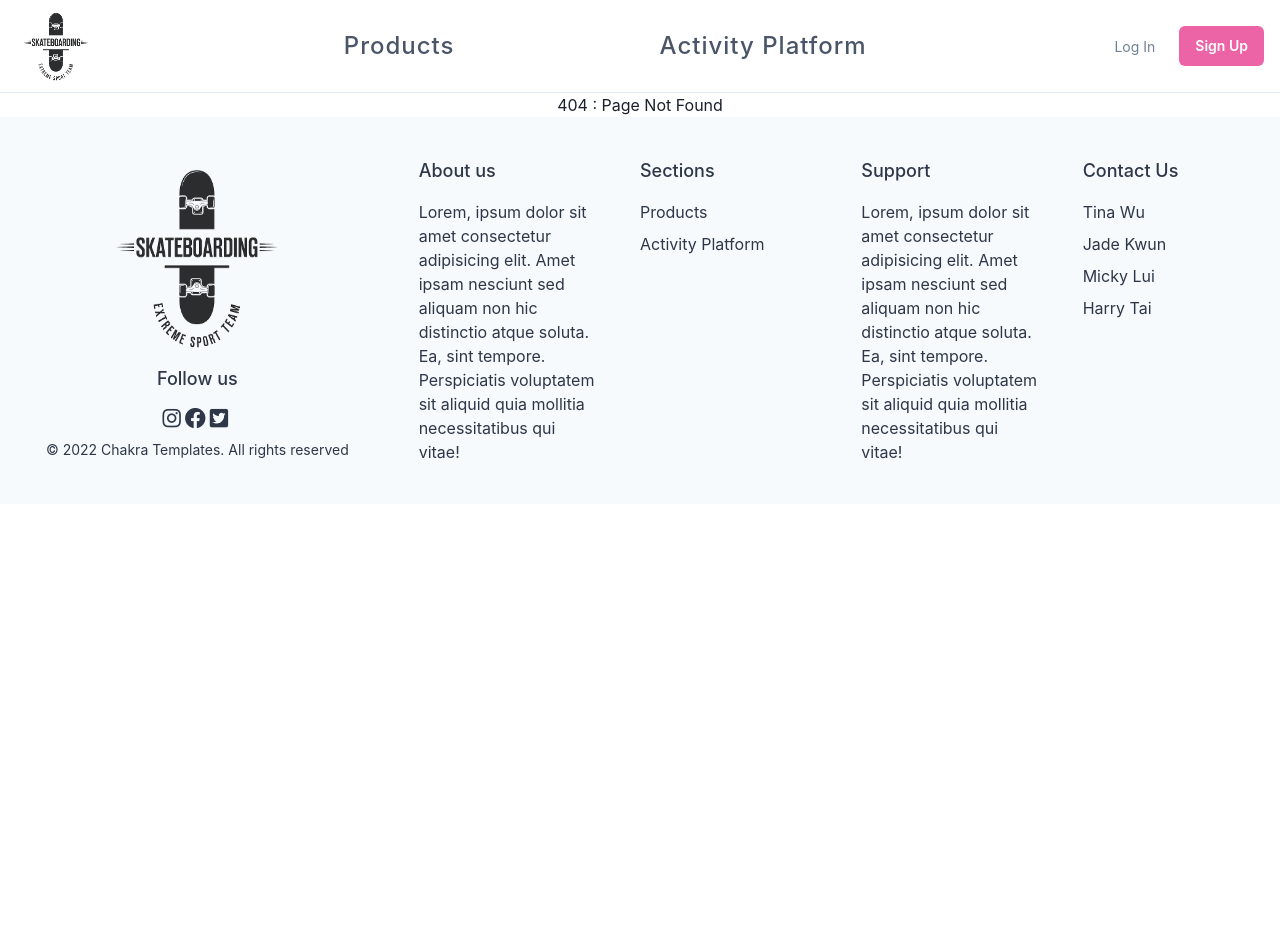
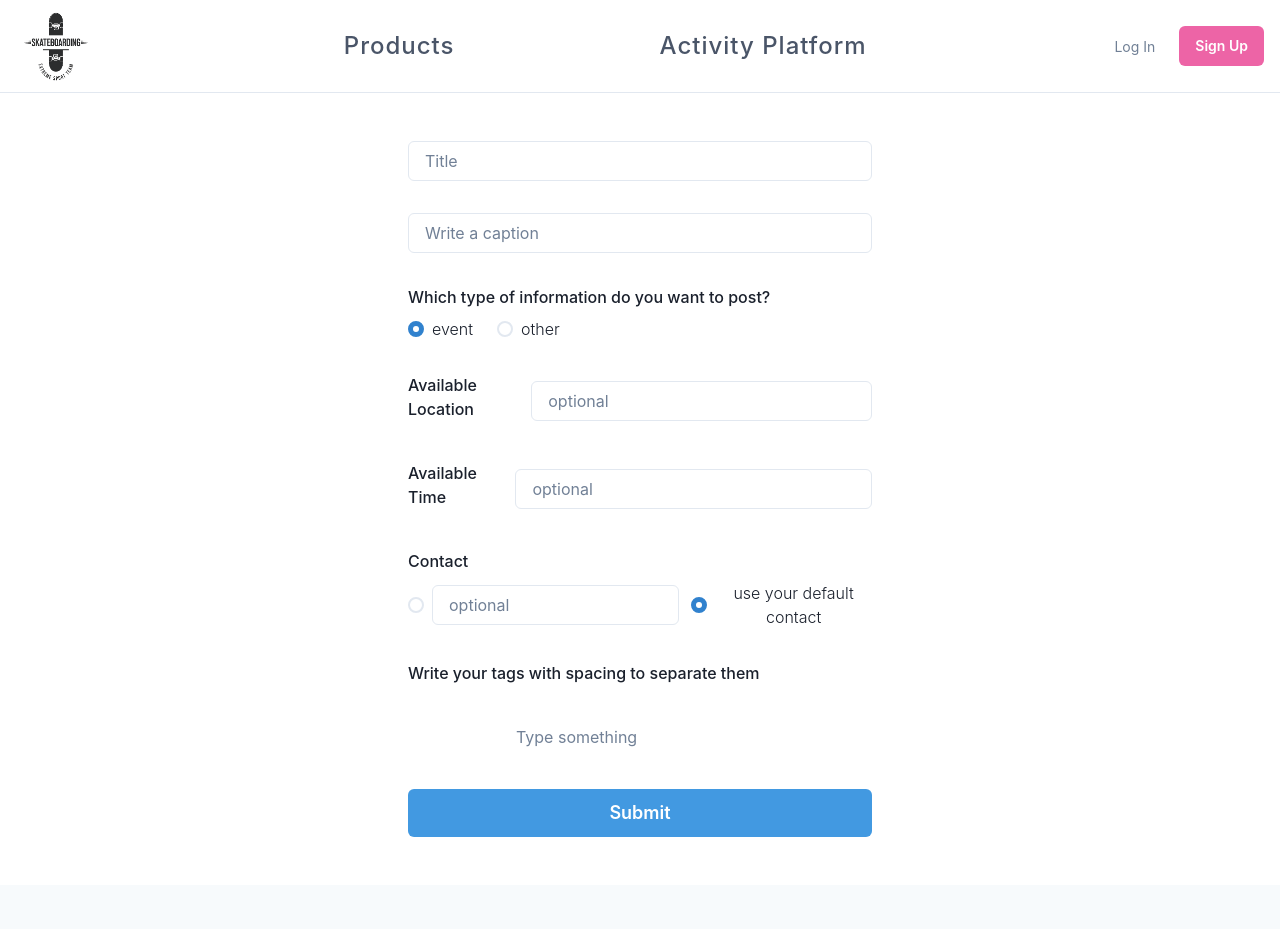
Before and after one commit to Mickylui/cap_project, a React (Create React App) app in the folder my-app/: page /posts/form in a window 1280 px wide. Shown: the top 929 px of the page. Before the commit the page ends 800 px from the top, so only its background shows below. Built offline with nearby package versions, Linux system fonts and the light colour scheme.

Commit message:
add postform

```diff
--- a/my-app/package.json
+++ b/my-app/package.json
@@ -37,6 +37,7 @@
     "react-router": "^6.3.0",
     "react-router-dom": "^6.3.0",
     "react-scripts": "5.0.1",
+    "react-tag-input": "^6.8.1",
     "redux": "^4.2.0",
     "redux-logger": "^3.0.6",
     "redux-thunk": "^2.4.1",
--- a/my-app/src/App.tsx
+++ b/my-app/src/App.tsx
@@ -18,6 +18,7 @@ import { getUserDataJWTFetch } from "./Api/AccountFetch";
 import { Slideshow } from "./Components/AutoSlider";
 import CompleteForm from "./Pages/User/CompleteForm";
 import ReportUser from "./Pages/User/ReportUser";
+import PostForm from "./Pages/Platform/PostForm";
 
 function App() {
     const isLoggedIn = useSelector((state: RootState) => state.account.isLoggedIn);
@@ -53,6 +54,7 @@ function App() {
                     <Route path="products" element={<Products />} />
                     <Route path="productDetail" element={<ProductDetail />} />
                     <Route path="posts" element={<SocialPlatform />} />
+                    <Route path="posts/form" element={<PostForm />} />
                     {/* temp: */}
                     <Route path="slider" element={<Slideshow />} />
                     {/* <Route path={routes.postItem({item_id:':item_id'})} element={ <PostDetail /> }/> */}
--- /dev/null
+++ b/my-app/src/Components/TagsInput.tsx
@@ -0,0 +1,30 @@
+import { useState } from 'react'
+// import from "./css/TagsInput.css";
+
+function TagsInput() {
+    const [tags, setTags] = useState([])
+
+    function handleKeyDowm(e: { key: string; target: { value: any } }) {
+        if(e.key !== 'Enter') return
+        const value = e.target.value
+        if(!value.trim()) return
+        setTags([...tags, value])
+    }
+    return (
+        <div className='tags-input-container'>
+            {/* <div className='tag-item'>
+                <span className='text'>hello</span>
+                <span className='close'>&times;</span>
+            </div> */}
+            {tags.map((tag, index) => {
+                <div className='tag-item'>
+                    <span className='text'>{tag}</span>
+                    <span className='close'>&times;</span>
+                </div>
+            })}
+            <input type="text" placeholder='Type something' className='tags-input'></input>
+        </div>
+    );
+}
+
+export default TagsInput;
--- /dev/null
+++ b/my-app/src/Components/css/TagsInput.css
@@ -0,0 +1,30 @@
+.tags-input-container {
+    border: 2px solid black;
+    padding: .5em;
+    border-radius: 3px;
+    margin-top: 1em;
+    display: flex;
+    align-items: center;
+    flex-wrap: wrap;
+    gap: .5em;
+}
+
+.tag-item {
+    background-color: rgb(218, 216, 216);
+    display: inline-block;
+    padding: .5em .75em;
+    border-radius: 20px;
+}
+
+.tag-item .close {
+    height: 20px;
+    width: 20px;
+    background-color: rgb(48, 48, 48);
+    color: white;
+    border-radius: 50%;
+    display: inline-flex;
+    justify-content: center;
+    align-items: center;
+    margin-left: .5em;
+    font-size: 18px;
+}
--- a/my-app/src/Pages/Platform/PostForm.tsx
+++ b/my-app/src/Pages/Platform/PostForm.tsx
@@ -1,132 +1,80 @@
-import React, {useState} from "react";
-import { Box, Image, SimpleGrid, Tag, TagLabel, Avatar } from "@chakra-ui/react";
-import { FaHeart } from "react-icons/fa";
-import PostItem from "./PostItem";
-import { useSelector, useDispatch } from "react-redux";
-import { RootState } from "../../Redux/state";
-import { addPostListAction } from "../../Redux/activity-platform/action";
+import {
+    FormControl,
+    FormLabel,
+    FormErrorMessage,
+    FormHelperText,
+    Input,
+    Select,
+    HStack,
+    Radio,
+    RadioGroup,
+    Stack,
+    Button,
+} from "@chakra-ui/react";
+import TagsInput from "../../Components/TagsInput";
+
+function PostForm() {
+    return (
+        <div>
+            <Stack spacing={8} mx={"auto"} maxW={"lg"} py={12} px={6}>
+            <FormControl isRequired>
+                <Input placeholder="Title" />
+            </FormControl>
+            <FormControl isRequired>
+                <Input placeholder="Write a caption" />
+            </FormControl>
+            <FormControl as="fieldset">
+                <FormLabel as="legend">Which type of information do you want to post?</FormLabel>
+                <RadioGroup defaultValue="event">
+                    <HStack spacing="24px">
+                        <Radio value="event">event</Radio>
+                        <Radio value="other">other</Radio>
+                    </HStack>
+                </RadioGroup>
+            </FormControl>
+            <FormControl>
+                <HStack spacing="12px">
+                    <FormLabel>Available Location</FormLabel>
+                    <Input type="text" placeholder="optional" />
+                </HStack>
+            </FormControl>
+            <FormControl>
+                <HStack spacing="12px">
+                    <FormLabel>Available Time</FormLabel>
+                    <Input type="text" placeholder="optional" />
+                </HStack>
+            </FormControl>
+            <FormControl>
+                <FormLabel as="legend">Contact</FormLabel>
+                <RadioGroup defaultValue="default">
+                    <HStack spacing="12px">
+                        <Radio>
+                            <Input placeholder="optional" />
+                        </Radio>
+                        <Radio value="default">use your default contact</Radio>
+                    </HStack>
+                </RadioGroup>
+            </FormControl>
+
+                <FormLabel>Write your tags with spacing to separate them</FormLabel>
+                <TagsInput />
 
 
-
-function PostForm() {
-// function PostForm({ children }: React.PropsWithChildren) {
-//     const postIdList = useSelector((state: RootState) => state.postList.map(item => item.id));
-
-//     const [newPost, setNewPost] = useState('')
-//     const dispatch = useDispatch()
-
-//     function addPost() {
-//         dispatch(addPostListAction(newPost))
-//         setNewPost('')
-//     }
-    const postItem = {
-        imageUrl: "./SkateBoardLogo.png",
-        imageAlt: "SkateBoardLogo",
-        title: "Fancy Style Design",
-        description: "My 1st design when I was 15",
-    };
-    const userName = "Jason";
-    const numLikes = 190;
-
-
-    return (
-        <div>
-            <>
-
-                {/* <PostItem /> */}
-
-                <SimpleGrid columns={[2, null, 3]} spacing="40px" margin="5rem">
-
-                    <Box maxW="sm"  borderRadius="lg" overflow="hidden">
-                        <Image src={postItem.imageUrl} alt={postItem.imageAlt} border="1px" borderRadius="lg"/>
-
-                        <Box p="6">
-                            <Box
-                                mt="1"
-                                fontWeight="semibold"
-                                as="h4"
-                                lineHeight="tight"
-                                noOfLines={1}
-                            >
-                                {postItem.title}
-                            </Box>
-
-                            <Box>{postItem.description}</Box>
-                        </Box>
-                        <Tag size="lg" colorScheme="none" borderRadius="full">
-                            <Avatar
-                                src="https://bit.ly/sage-adebayo"
-                                size="md"
-                                name="Segun Adebayo"
-                                ml={-1}
-                                mr={2}
-                            />
-                            <TagLabel>{userName}</TagLabel> <FaHeart color="red" /> {numLikes}
-                        </Tag>
-
-                    </Box>
-
-                    <Box maxW="sm"  borderRadius="lg" overflow="hidden">
-                        <Image src={postItem.imageUrl} alt={postItem.imageAlt} border="1px" borderRadius="lg"/>
-
-                        <Box p="6">
-                            <Box
-                                mt="1"
-                                fontWeight="semibold"
-                                as="h4"
-                                lineHeight="tight"
-                                noOfLines={1}
-                            >
-                                {postItem.title}
-                            </Box>
-
-                            <Box>{postItem.description}</Box>
-                        </Box>
-                        <Tag size="lg" colorScheme="none" borderRadius="full">
-                            <Avatar
-                                src="https://bit.ly/sage-adebayo"
-                                size="md"
-                                name="Segun Adebayo"
-                                ml={-1}
-                                mr={2}
-                            />
-                            <TagLabel>{userName}</TagLabel> <FaHeart color="red" /> {numLikes}
-                        </Tag>
-
-                    </Box>
-
-                    <Box maxW="sm"  borderRadius="lg" overflow="hidden">
-                        <Image src={postItem.imageUrl} alt={postItem.imageAlt} border="1px" borderRadius="lg"/>
-
-                        <Box p="6">
-                            <Box
-                                mt="1"
-                                fontWeight="semibold"
-                                as="h4"
-                                lineHeight="tight"
-                                noOfLines={1}
-                            >
-                                {postItem.title}
-                            </Box>
-
-                            <Box>{postItem.description}</Box>
-                        </Box>
-                        <Tag size="lg" colorScheme="none" borderRadius="full">
-                            <Avatar
-                                src="https://bit.ly/sage-adebayo"
-                                size="md"
-                                name="Segun Adebayo"
-                                ml={-1}
-                                mr={2}
-                            />
-                            <TagLabel>{userName}</TagLabel> <FaHeart color="red" /> {numLikes}
-                        </Tag>
-
-                    </Box>
-
-
-                </SimpleGrid>
-            </>
+            <Stack spacing={10} pt={2}>
+                <Button
+                    type="submit"
+                    loadingText="Submitting"
+                    size="lg"
+                    bg={"blue.400"}
+                    color={"white"}
+                    _hover={{
+                        bg: "blue.500",
+                    }}
+                >
+                    Submit
+                </Button>
+            </Stack>
+            </Stack>
         </div>
     );
 }
--- a/my-app/src/Pages/Platform/SocialPlatform.tsx
+++ b/my-app/src/Pages/Platform/SocialPlatform.tsx
@@ -1,8 +1,20 @@
 import { Button, Input } from '@chakra-ui/react';
+import { Box, Image, SimpleGrid, Tag, TagLabel, Avatar } from "@chakra-ui/react";
+import { FaHeart, FaPlusCircle } from "react-icons/fa";
+import { Link as RouteLink } from "react-router-dom";
+import { Link as ReachLink } from "@reach/router";
 import React from 'react';
 import PostForm from './PostForm';
 
 function SocialPlatform() {
+    const postItem = {
+        imageUrl: "./SkateBoardLogo.png",
+        imageAlt: "SkateBoardLogo",
+        title: "Fancy Style Design",
+        description: "My 1st design when I was 15",
+        userName: "Jason",
+        numLikes: 190,
+};
     return (
         <div>
             <Input
@@ -18,7 +30,102 @@ function SocialPlatform() {
                 <Button colorScheme="teal" size="md">
                     Search
                 </Button>
-            <PostForm />
+                <RouteLink to="form" >
+                <Button size="md">
+                    <FaPlusCircle />
+                </Button>
+                </RouteLink>
+            <SimpleGrid columns={[2, null, 3]} spacing="40px" margin="5rem">
+
+                    <Box maxW="sm"  borderRadius="lg" overflow="hidden">
+                        <Image src={postItem.imageUrl} alt={postItem.imageAlt} border="1px" borderRadius="lg"/>
+
+                        <Box p="6">
+                            <Box
+                                mt="1"
+                                fontWeight="semibold"
+                                as="h4"
+                                lineHeight="tight"
+                                noOfLines={1}
+                            >
+                                {postItem.title}
+                            </Box>
+
+                            <Box>{postItem.description}</Box>
+                        </Box>
+                        <Tag size="lg" colorScheme="none" borderRadius="full">
+                            <Avatar
+                                src="https://bit.ly/sage-adebayo"
+                                size="md"
+                                name="Segun Adebayo"
+                                ml={-1}
+                                mr={2}
+                            />
+                            <TagLabel>{postItem.userName}</TagLabel> <FaHeart color="red" /> {postItem.numLikes}
+                        </Tag>
+
+                    </Box>
+
+                    <Box maxW="sm"  borderRadius="lg" overflow="hidden">
+                        <Image src={postItem.imageUrl} alt={postItem.imageAlt} border="1px" borderRadius="lg"/>
+
+                        <Box p="6">
+                            <Box
+                                mt="1"
+                                fontWeight="semibold"
+                                as="h4"
+                                lineHeight="tight"
+                                noOfLines={1}
+                            >
+                                {postItem.title}
+                            </Box>
+
+                            <Box>{postItem.description}</Box>
+                        </Box>
+                        <Tag size="lg" colorScheme="none" borderRadius="full">
+                            <Avatar
+                                src="https://bit.ly/sage-adebayo"
+                                size="md"
+                                name="Segun Adebayo"
+                                ml={-1}
+                                mr={2}
+                            />
+                            <TagLabel>{postItem.userName}</TagLabel> <FaHeart color="red" /> {postItem.numLikes}
+                        </Tag>
+
+                    </Box>
+
+                    <Box maxW="sm"  borderRadius="lg" overflow="hidden">
+                        <Image src={postItem.imageUrl} alt={postItem.imageAlt} border="1px" borderRadius="lg"/>
+
+                        <Box p="6">
+                            <Box
+                                mt="1"
+                                fontWeight="semibold"
+                                as="h4"
+                                lineHeight="tight"
+                                noOfLines={1}
+                            >
+                                {postItem.title}
+                            </Box>
+
+                            <Box>{postItem.description}</Box>
+                        </Box>
+                        <Tag size="lg" colorScheme="none" borderRadius="full">
+                            <Avatar
+                                src="https://bit.ly/sage-adebayo"
+                                size="md"
+                                name="Segun Adebayo"
+                                ml={-1}
+                                mr={2}
+                            />
+                            <TagLabel>{postItem.userName}</TagLabel> <FaHeart color="red" /> {postItem.numLikes}
+                        </Tag>
+
+                    </Box>
+
+
+                </SimpleGrid>
         </div>
     );
 }
--- a/my-app/src/Pages/User/Profile.tsx
+++ b/my-app/src/Pages/User/Profile.tsx
@@ -2,12 +2,12 @@ import React, { useState } from "react";
 import { Box, Button, Link } from "@chakra-ui/react";
 import UserImage from "../../Components/UserImage";
 import { Link as ReachLink } from "@reach/router";
-import PostForm from "../Platform/PostForm";
 import Products from "../Product/Products";
 import UsePoints from "./UsePoints";
 import GetPoints from "./GetPoints";
 import {WarningTwoIcon} from "@chakra-ui/icons"
 import { Link as RouteLink, Outlet } from "react-router-dom";
+import SocialPlatform from "../Platform/SocialPlatform";
 
 function Profile() {
     const [link, switchLink] = useState("posts");
@@ -38,7 +38,7 @@ function Profile() {
                 </Button>
             </RouteLink>
 
-            <main>{link === "posts" ? <PostForm /> : <Products />}</main>
+            <main>{link === "posts" ? <SocialPlatform /> : <Products />}</main>
             <UsePoints />
             <GetPoints />
             {/* <Outlet/> */}
```
Also changed, not shown: 1 other file (tests, documents, lock files or other folders).
